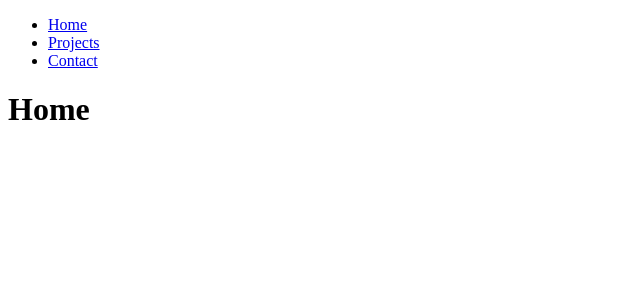
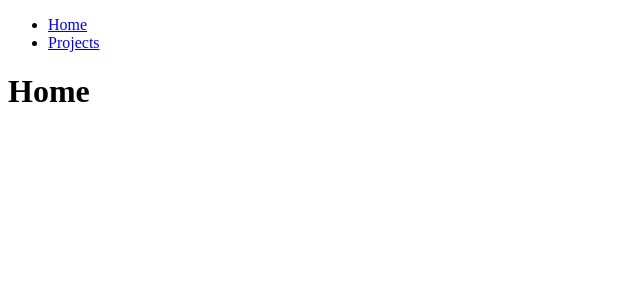
Before and after one commit to samanthabarrueta/React-Portfolio, a React (Create React App) app in the folder portfolio/: page / in a window 1280 px wide. Shown: the top 300 px of the page, without its empty margins (0-640 px from the left). Built offline with nearby package versions, Linux system fonts and the light colour scheme.

Commit message:
update pagination

```diff
--- a/portfolio/src/components/NavTabs.js
+++ b/portfolio/src/components/NavTabs.js
@@ -16,11 +16,6 @@ const NavTabs = () => {
           Projects
         </Link>
       </li>
-      <li className="nav-item">
-        <Link to="/contact" className={location.pathname === "/contact" ? "nav-link active" : "nav-link"}>
-          Contact
-        </Link>
-      </li>
     </ul>
   );
 }
--- a/portfolio/src/components/pages/Contact.js
+++ /dev/null
@@ -1,11 +0,0 @@
-import React from "react";
-
-const Contact = () => {
-  return (
-    <div>
-      <h1>Contact</h1>
-    </div>
-  );
-}
-
-export default Contact;
```
Also changed, not shown: portfolio/src/components/PortfolioContainer.js (+4 -9 lines).
